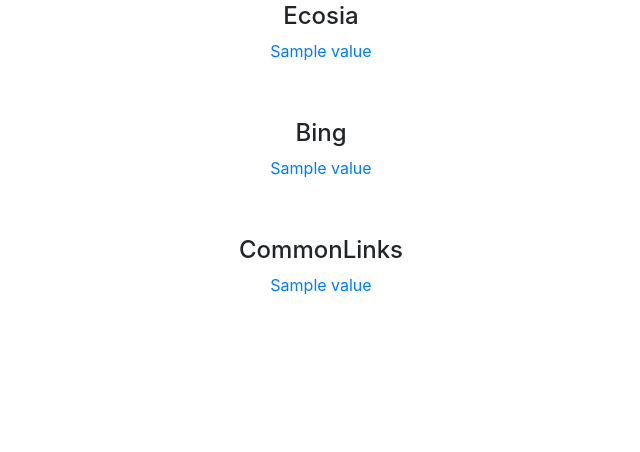
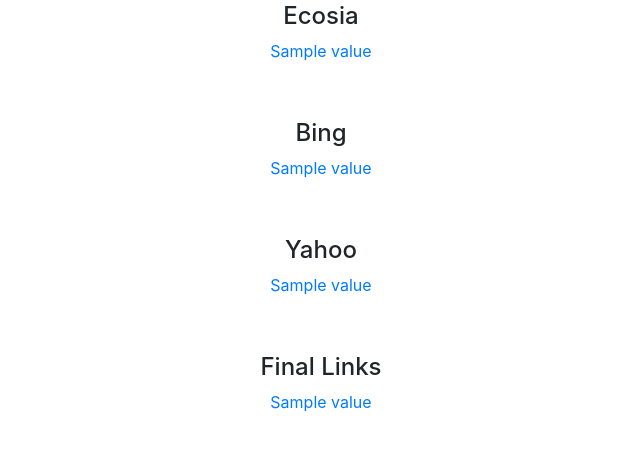
Before and after one commit to sujitmandal/WebApp-Scrape-Search-Engine, a Flask app: template templates/result.html in a window 1280 px wide. Shown: the part 348-800 px from the top of the page, without its empty margins (319-959 px from the left). Run offline with Flask 2, Linux system fonts and the light colour scheme; the template is opened without the code that fills it: most values are stand-ins (such as "Sample title", 1, 10 or a date in 2020); some libraries are stand-ins or nearby versions.

Commit message:
update 3.0

```diff
--- a/app.py
+++ b/app.py
@@ -2,12 +2,14 @@
 from flask import url_for
 from flask import request
 from flask import redirect
+from collections import Counter
 from flask import render_template
 from ScrapeSearchEngine.ScrapeSearchEngine import Google
 from ScrapeSearchEngine.ScrapeSearchEngine import Duckduckgo
 from ScrapeSearchEngine.ScrapeSearchEngine import Ecosia
 from ScrapeSearchEngine.ScrapeSearchEngine import Givewater
 from ScrapeSearchEngine.ScrapeSearchEngine import Bing
+from ScrapeSearchEngine.ScrapeSearchEngine import Yahoo
 
 #Github: https://github.com/sujitmandal
 #This programe is create by Sujit Mandal
@@ -40,7 +42,6 @@
 	commonLinks = dict(zip(keys, finalList))
 	return(commonLinks)
 
-
 @app.route('/result', methods=['POST', 'GET'])
 def result():
 	if request.method == 'POST':
@@ -51,29 +52,46 @@
 		givewaterSearch = Givewater(search, userAgent)
 		ecosiaSearch = Ecosia(search, userAgent)
 		bingSearch = Bing(search, userAgent)
-
-		googleSet = set(googleSearch)
-		duckduckgoSet = set(duckduckgoSearch)
-		givewaterSet = set(givewaterSearch)
-		ecosiaSet = set(ecosiaSearch)
-		bingSet = set(bingSearch)
-
-		intersection1 = googleSet.intersection(givewaterSet)
-		intersection2 = intersection1.intersection(duckduckgoSet)
-		intersection3 = intersection2.intersection(ecosiaSet)
-		intersection4 = intersection3.intersection(bingSet)
-
-		intersectionList = list(intersection4)
+		yahooSearch = Yahoo(search, userAgent)
 
 		googoleLinks = dictionary(googleSearch)
 		duckduckgoLinks = dictionary(duckduckgoSearch)
 		givewaterLinks = dictionary(givewaterSearch)
 		ecosiaLinks = dictionary(ecosiaSearch)
 		bingLinks = dictionary(bingSearch)
+		yahooLinks = dictionary(yahooSearch)
 
-		commonLinks = dictionary(intersectionList)
+		link = []
+		for i in googleSearch:
+			link.append(i)
+		for j in duckduckgoSearch:
+			link.append(j)
+		for k in givewaterSearch:
+			link.append(k)
+		for l in ecosiaSearch:
+			link.append(l)
+		for m in bingSearch:
+			link.append(m)
+		for n in yahooSearch:
+			link.append(n)
 
-		return(render_template('result.html', googoleLinks=googoleLinks, duckduckgoLinks=duckduckgoLinks, givewaterLinks=givewaterLinks, ecosiaLinks=ecosiaLinks,bingLinks=bingLinks, commonLinks=commonLinks))
+		commonLink = Counter(link)
+
+		commonLinks = sorted(commonLink.items(), key=lambda value: value[1], reverse=True)
+		commonLinks = dict(commonLinks)
+
+		finalText = []
+		finalLink = []
+
+		for text in commonLinks.items():
+			finalText.append(text)
+
+		for link in commonLinks.keys():
+			finalLink.append(link)
+
+		finalResults = zip(finalLink, finalText)
+
+		return(render_template('result.html', googoleLinks=googoleLinks, duckduckgoLinks=duckduckgoLinks, givewaterLinks=givewaterLinks, ecosiaLinks=ecosiaLinks,bingLinks=bingLinks, yahooLinks=yahooLinks, finalResults=finalResults))
 	return(None)
 
 if __name__ == "__main__":
--- a/templates/result.html
+++ b/templates/result.html
@@ -75,12 +75,24 @@
 	<p><p><br></p></p>
 </table>
 
+<table class="centered thick-border">
+	<h4 class="panel panel-blue text-center">Yahoo</h4>
+
+		{% for key, value in yahooLinks.items() %}
+		<a href="{{ value }}" >{{ value }}</a><br>
+		{% endfor %}
+</table>
+
+<table>
+	<p><p><br></p></p>
+</table>
+
 
 <table class="centered thick-border">
-	<h4 class="panel panel-blue text-center">CommonLinks</h4>
+	<h4 class="panel panel-blue text-center">Final Links</h4>
 
-		{% for key, value in commonLinks.items() %}
-		<a href="{{ value }}" >{{ value }}</a><br>
+		{% for key, value in finalResults %}
+		<a href="{{ key }}" >{{ value }}</a><br>
 		{% endfor %}
 </table>
 
```
